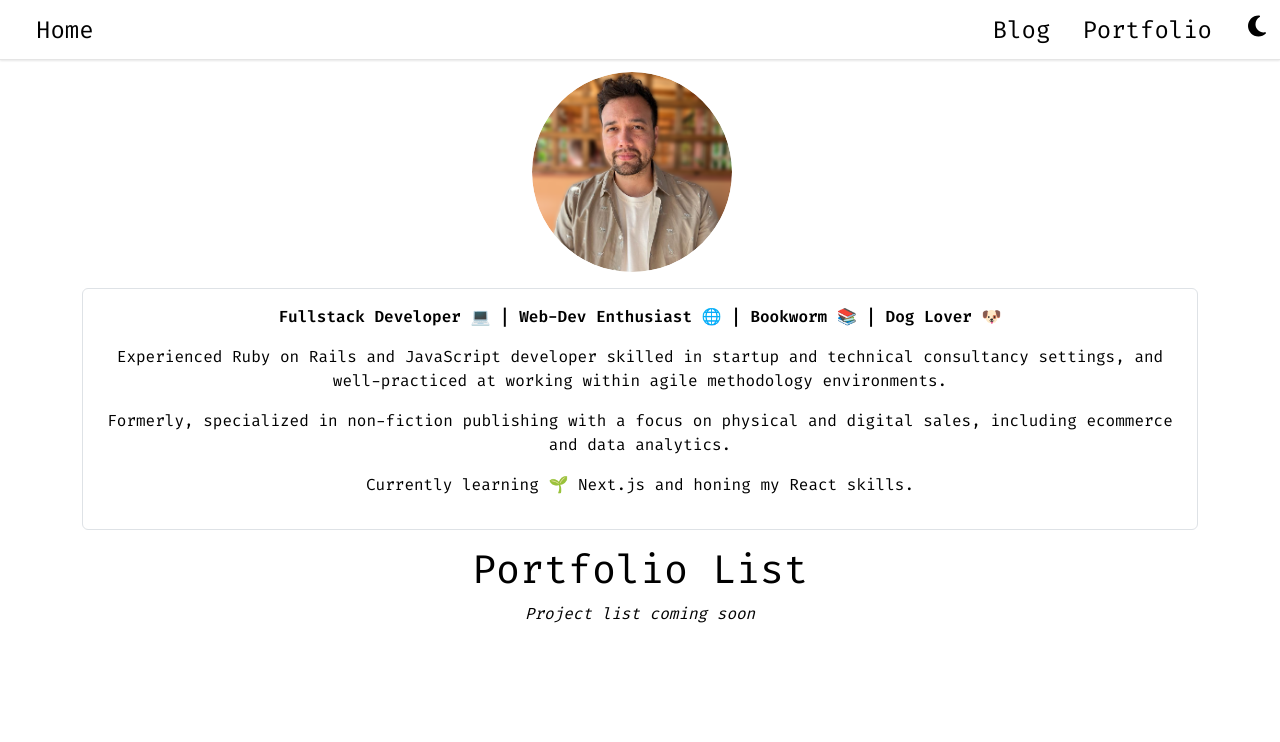
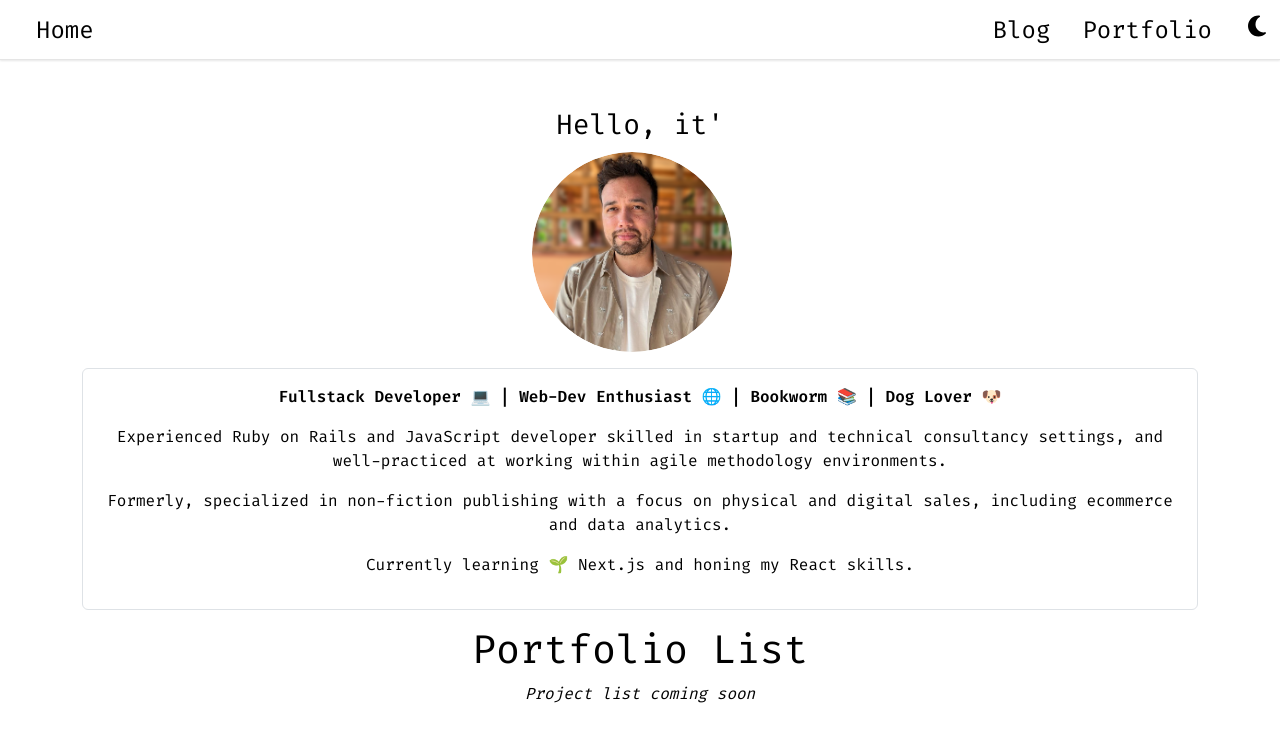
Before and after one commit to lambley/portfolio, a Next.js app: page / in a window 1280 px wide. Shown: the top 742 px of the page. Built offline with nearby package versions, Linux system fonts and the light colour scheme.

Commit message:
fix: navbar no longer overlays page content

```diff
--- a/src/components/Layout.tsx
+++ b/src/components/Layout.tsx
@@ -3,9 +3,11 @@ import Navigation from "./Navigation";
 
 const Layout = ({ children }: PropsWithChildren) => {
   return (
-    <Navigation>
-      <div>{children}</div>
-    </Navigation>
+    <div className="layout-wrapper">
+      <Navigation>
+        <div className="content-container">{children}</div>
+      </Navigation>
+    </div>
   );
 };
 
--- a/src/styles/globals.css
+++ b/src/styles/globals.css
@@ -5,6 +5,7 @@
 @import "variables.css";
 @import "home.css";
 @import "navigation.css";
+@import "layout.css";
 
 /* External styles */
 @import "~bootstrap/dist/css/bootstrap.min.css";
--- /dev/null
+++ b/src/styles/layout.css
@@ -0,0 +1,7 @@
+.layout-wrapper {
+  position: relative;
+}
+
+.content-container {
+  padding-top: calc(var(--page-margin-top) + 20px);
+}
--- a/src/styles/variables.css
+++ b/src/styles/variables.css
@@ -3,6 +3,8 @@
   --background-color: #ffffff;
   --text-color: #000000;
   --font-mono: 'Fira Code', monospace;
+  --navbar-height: 60px;
+  --page-margin-top: var(--navbar-height);
 }
 
 /* Dark theme */
```
